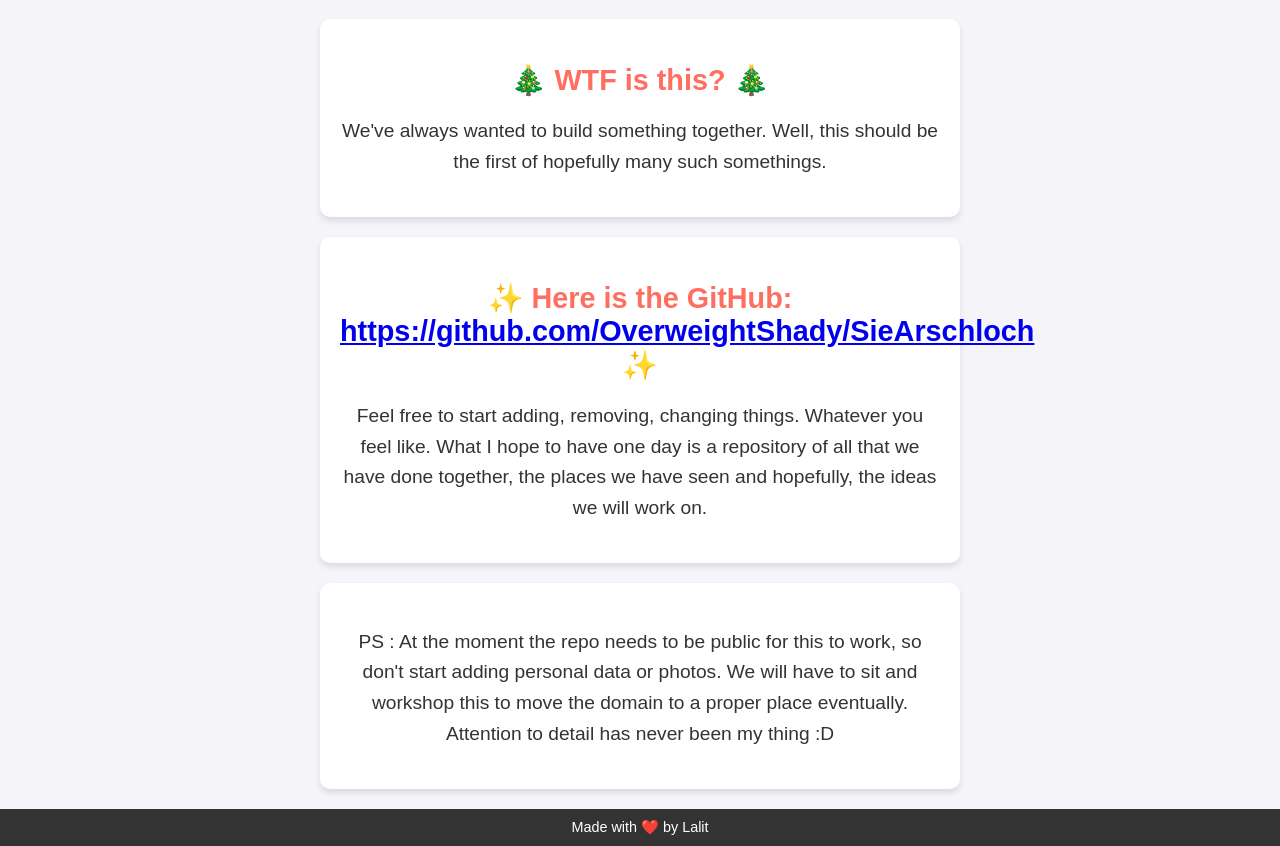
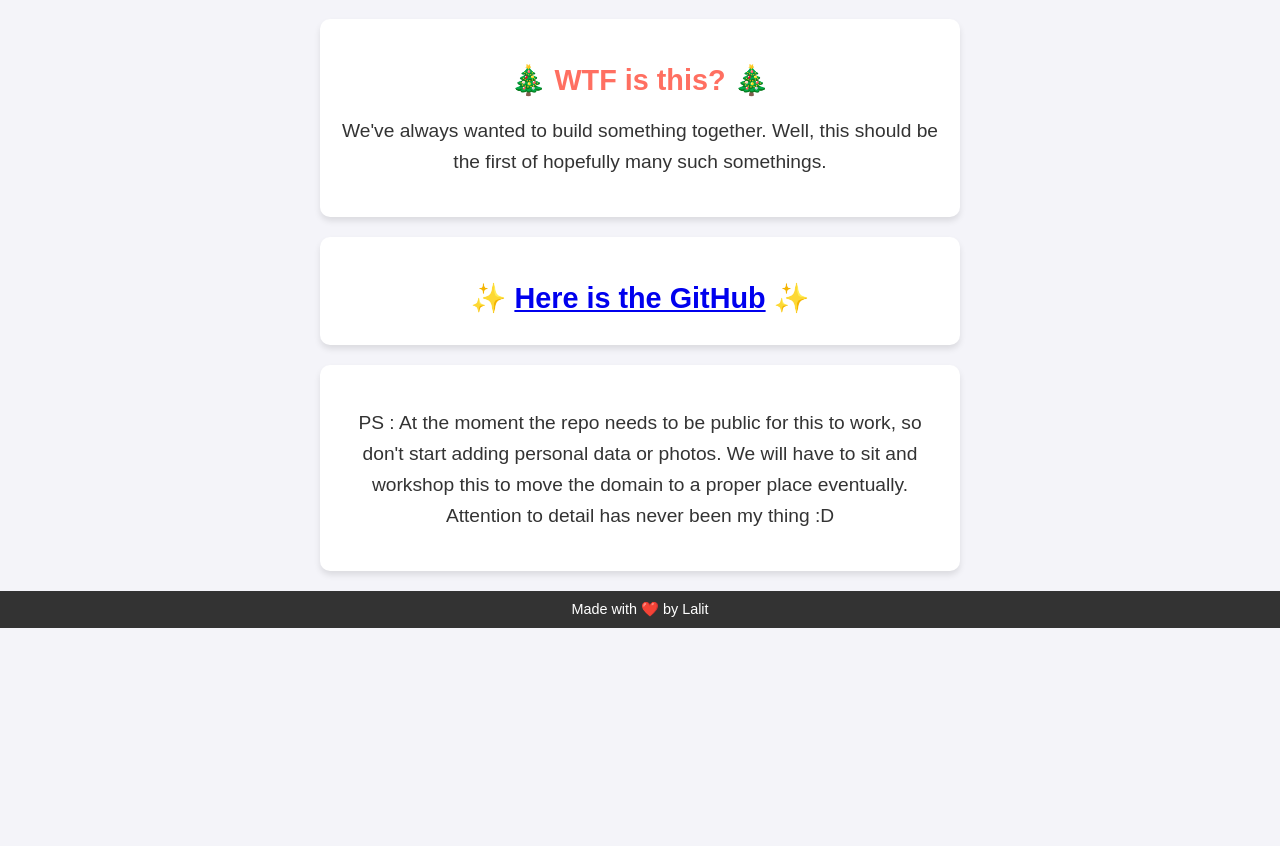
Before and after one commit to OverweightShady/SieArschloch, a plain HTML site: page index.html in a window 1280 px wide. Shown: the part 86-932 px from the top of the page. After the commit the page ends 800 px from the top, so only its background shows below. Drawn offline with Linux system fonts and the light colour scheme.

Commit message:
Update index.html
I don't have time to do any more. This is it :(

```diff
--- a/index.html
+++ b/index.html
@@ -16,8 +16,7 @@
             <p>We've always wanted to build something together. Well, this should be the first of hopefully many such somethings.</p>
         </section>
         <section class="message">
-        <h2>✨ Here is the GitHub: <a href="https://github.com/OverweightShady/SieArschloch" target="_blank">https://github.com/OverweightShady/SieArschloch</a> ✨</h2>
-            <p>Feel free to start adding, removing, changing things. Whatever you feel like. What I hope to have one day is a repository of all that we have done together, the places we have seen and hopefully, the ideas we will work on.</p>
+        <h2>✨ <a href="https://github.com/OverweightShady/SieArschloch" target="_blank">Here is the GitHub</a> ✨</h2>
         </section>
         <section class="message">
             <h2></h2>
```
